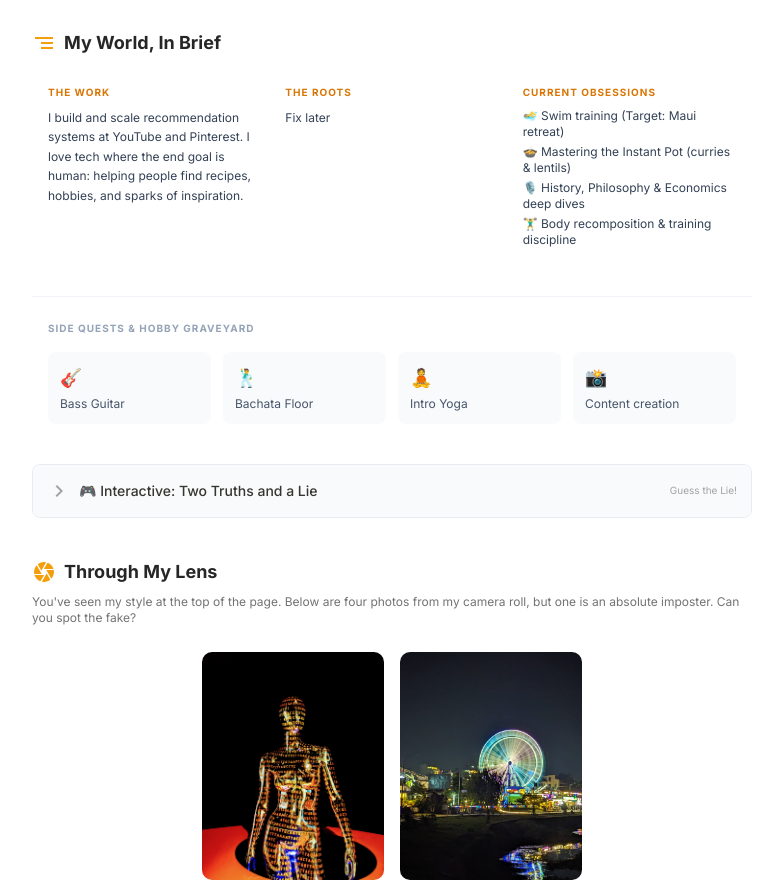
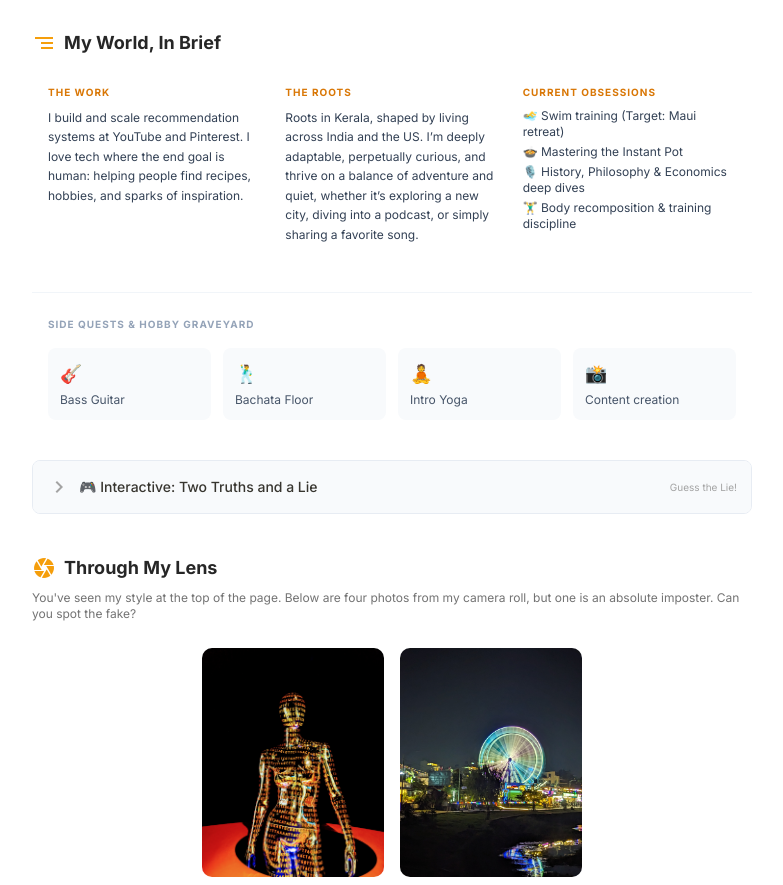
Before and after one commit to mahacoder/dating-portfolio, a plain HTML site: page index.html in a window 1280 px wide. Shown: the part 1062-1947 px from the top of the page, without its empty margins (248-1031 px from the left). Drawn offline with nearby package versions, Linux system fonts and the light colour scheme.

Commit message:
Revise personal details and current obsessions
Updated personal descriptions and interests in the HTML.

```diff
--- a/index.html
+++ b/index.html
@@ -230,7 +230,7 @@
             <div class="space-y-2">
                 <h4 class="font-bold text-[10px] text-amber-600 uppercase tracking-widest">The Roots</h4>
                 <p class="text-xs text-slate-700 dark:text-neutral-300 leading-relaxed">
-                    Fix later
+                    Roots in Kerala, shaped by living across India and the US. I’m deeply adaptable, perpetually curious, and thrive on a balance of adventure and quiet, whether it’s exploring a new city, diving into a podcast, or simply sharing a favorite song.
                 </p>
             </div>
 
@@ -239,7 +239,7 @@
                 <h4 class="font-bold text-[10px] text-amber-600 uppercase tracking-widest">Current Obsessions</h4>
                 <ul class="text-xs text-slate-700 dark:text-neutral-300 space-y-1">
                     <li>🏊‍♂️ Swim training (Target: Maui retreat)</li>
-                    <li>🍲 Mastering the Instant Pot (curries & lentils)</li>
+                    <li>🍲 Mastering the Instant Pot</li>
                     <li>🎙️ History, Philosophy & Economics deep dives</li>
                     <li>🏋️‍♂️ Body recomposition & training discipline</li>
                 </ul>
@@ -472,7 +472,7 @@
 
             <!-- Humorous/Lighthearted (The "Distinguisher") -->
             <div class="quote-bubble">
-                <p class="text-sm italic">"Preps a solid, high-protein chicken breast and makes a killer dark roast. Highly consistent companion in the kitchen, even if he does occasionally set off the fire alarm."</p>
+                <p class="text-sm italic">"Preps a solid, high-protein chicken curry. Highly consistent companion in the kitchen, even if he does occasionally set off the fire alarm."</p>
                 <div class="mt-4 font-semibold text-[10px] text-neutral-500 uppercase tracking-wider">— My Instant Pot</div>
             </div>
         </div>
```
